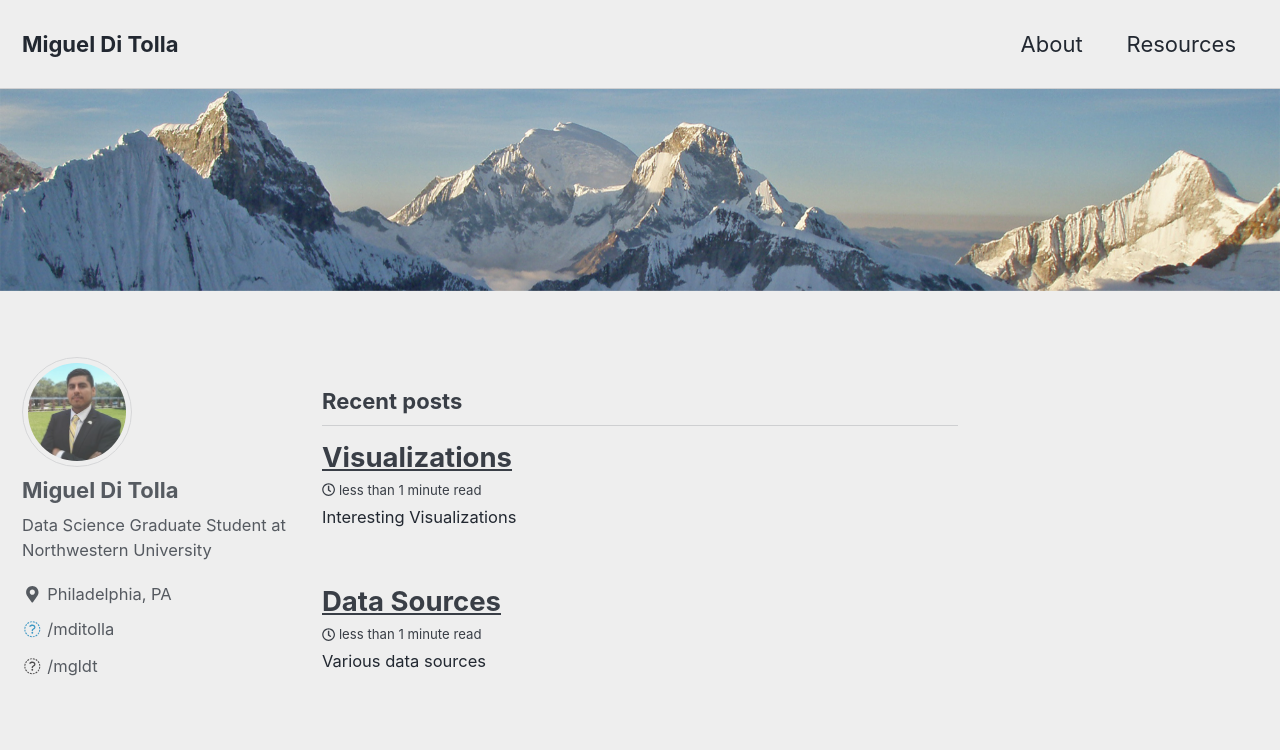
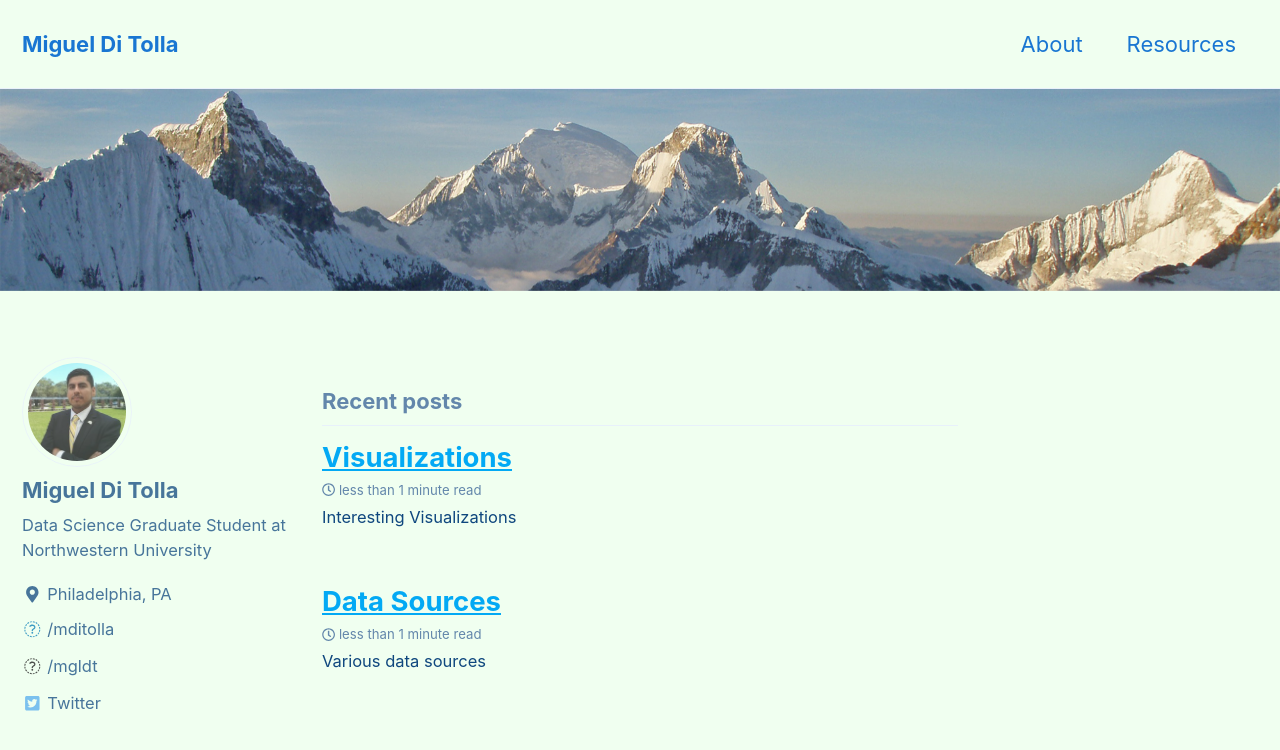
Before and after one commit to mgldt/mgldt.github.io, a Jekyll site: the page built from index.html, in a window 1280 px wide and 900 px high. Shown: the top 750 px of the window. Built offline with Jekyll 4.4.1, drawn with Linux system fonts in a browser that asks for light colours; cached includes are drawn as plain includes; the list of posts is cut into pages by our own code.

Commit message:
Update _config.yml

```diff
--- a/_config.yml
+++ b/_config.yml
@@ -12,7 +12,7 @@
 
 # theme                  : "minimal-mistakes-jekyll"
 # remote_theme           : "mmistakes/minimal-mistakes"
-minimal_mistakes_skin    : "air" # "air", "aqua", "contrast", "dark", "dirt", "neon", "mint", "plum", "sunrise"
+minimal_mistakes_skin    : "aqua" # "air", "aqua", "contrast", "dark", "dirt", "neon", "mint", "plum", "sunrise"
 
 # Site Settings
 locale                   : "en-US"
@@ -118,16 +118,16 @@ author:
     - label: "/mgldt"
       icon: "fas fa-fw fa-github"
       url:  "https://github.com/mgldt"
+    - label: "Twitter"
+      icon: "fab fa-fw fa-twitter-square"
+      url: "https://twitter.com/mgldt_ds"
 
-    - label: "Email"
-      icon: "fas fa-fw fa-envelope-square"
+    #- label: "Email"
+    #  icon: "fas fa-fw fa-envelope-square"
     #  url: mailto:your.name@email.com
     #- label: "Website"
     #  icon: "fas fa-fw fa-link"
     #  # url: "https://your-website.com"
-    #- label: "Twitter"
-    #  icon: "fab fa-fw fa-twitter-square"
-    #  # url: "https://twitter.com/"
     #- label: "Facebook"
     #  icon: "fab fa-fw fa-facebook-square"
     #  # url: "https://facebook.com/"
@@ -144,6 +144,9 @@ footer:
     - label: "GitHub"
       icon: "fab fa-fw fa-github"
       url:  "https://github.com/mgldt"
+    - label: "Twitter"
+      icon: "fab fa-fw fa-twitter-square"
+      url: "https://twitter.com/mgldt_ds"
 
     #- label: "Twitter"
     #  icon: "fab fa-fw fa-twitter-square"
```
